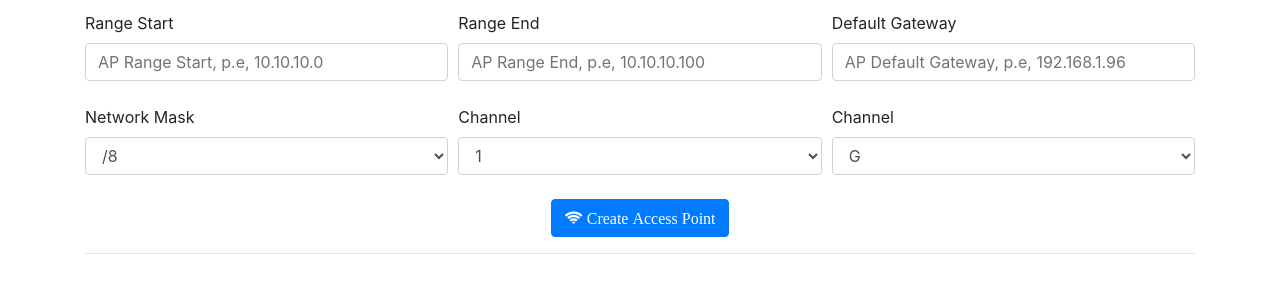
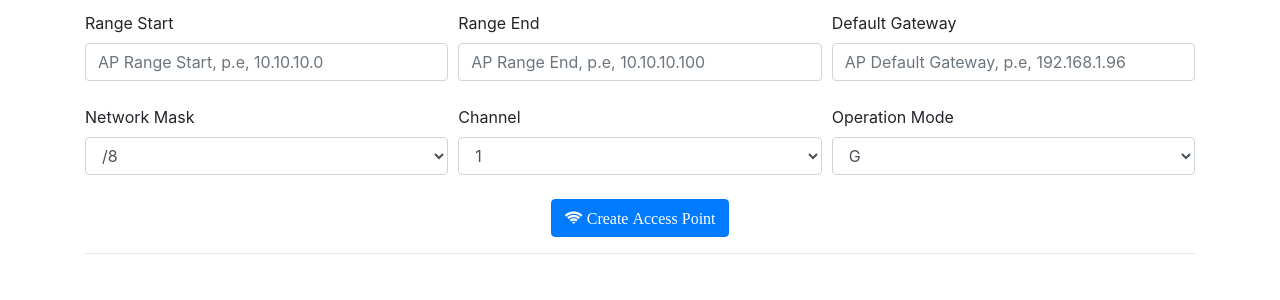
Before and after one commit to user-cube/AMazING, a Django app: template Frontend/app/templates/network/create/AP.html in a window 1280 px wide. Shown: the part 238-538 px from the top of the page. Run offline with Django 3.2, Linux system fonts and the light colour scheme; the template is opened without the code that fills it, so the values that code supplies are empty; parts of the project's set-up code (start-up, migrations or seed data) failed here and were passed over; some libraries are stand-ins or nearby versions.

Commit message:
change name

```diff
--- a/Frontend/app/templates/network/create/AP.html
+++ b/Frontend/app/templates/network/create/AP.html
@@ -92,7 +92,7 @@
                 </select>
             </div>
             <div class="col-lg-4">
-                <label for="Channel">Channel</label>
+                <label for="hw_mode">Operation Mode</label>
                 <select id="hw_mode" name="hw_mode" class="form-control" required>
                     <option>G</option>
                     <option>H</option>
```
